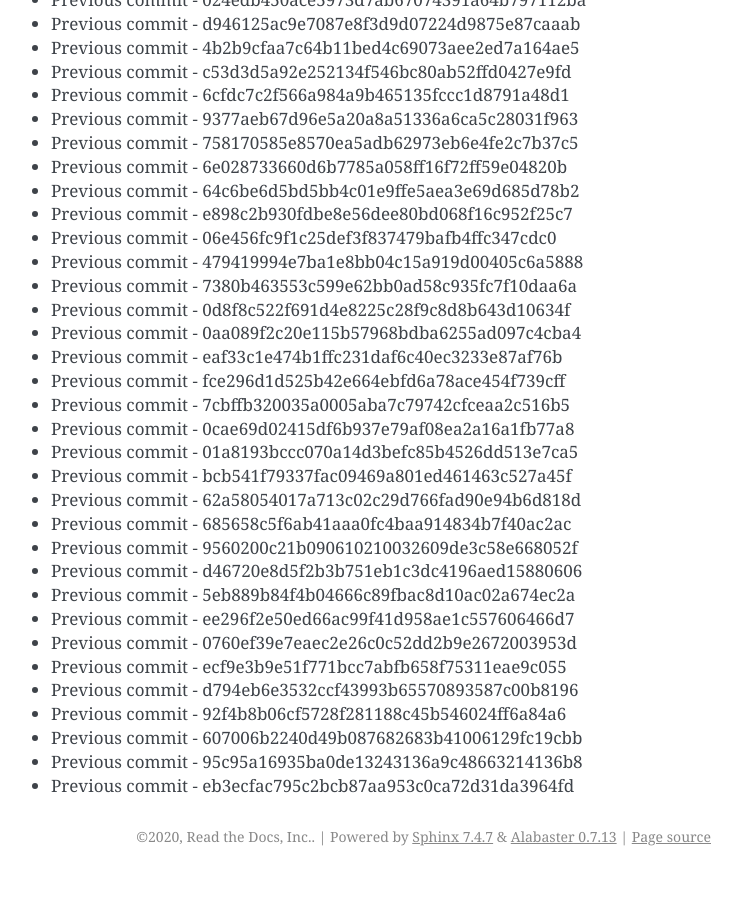
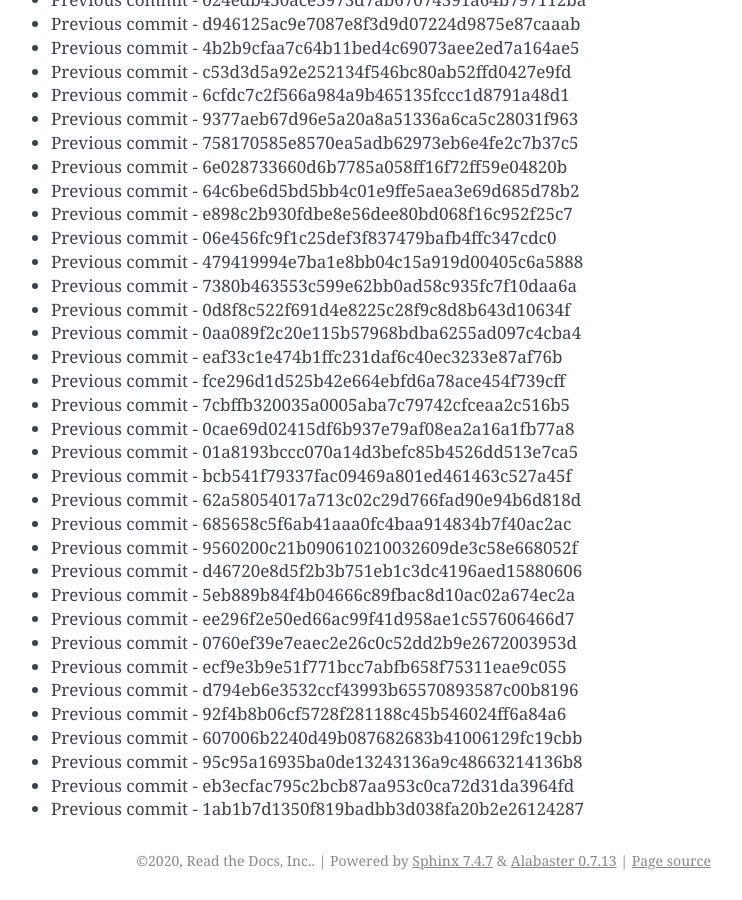
Before and after one commit to readthedocs/rtd-git-stresstest, a Sphinx documentation site: the page built from docs/updates.rst, in a window 1280 px wide and 900 px high, scrolled down 14743 px. Shown: the whole window, without its empty margins (399-1141 px from the left). Built offline with Sphinx 7.4.7, drawn with Linux system fonts in a browser that asks for light colours; before the commit the page ends 15619 px from its top, so only the background shows below that.

Commit message:
Generating commit from previous: 1ab1b7d1350f819badbb3d038fa20b2e26124287

```diff
--- a/docs/updates.rst
+++ b/docs/updates.rst
@@ -651,3 +651,4 @@ It can be tested for any performance characteristics.
 * Previous commit - 607006b2240d49b087682683b41006129fc19cbb
 * Previous commit - 95c95a16935ba0de13243136a9c48663214136b8
 * Previous commit - eb3ecfac795c2bcb87aa953c0ca72d31da3964fd
+* Previous commit - 1ab1b7d1350f819badbb3d038fa20b2e26124287
```
